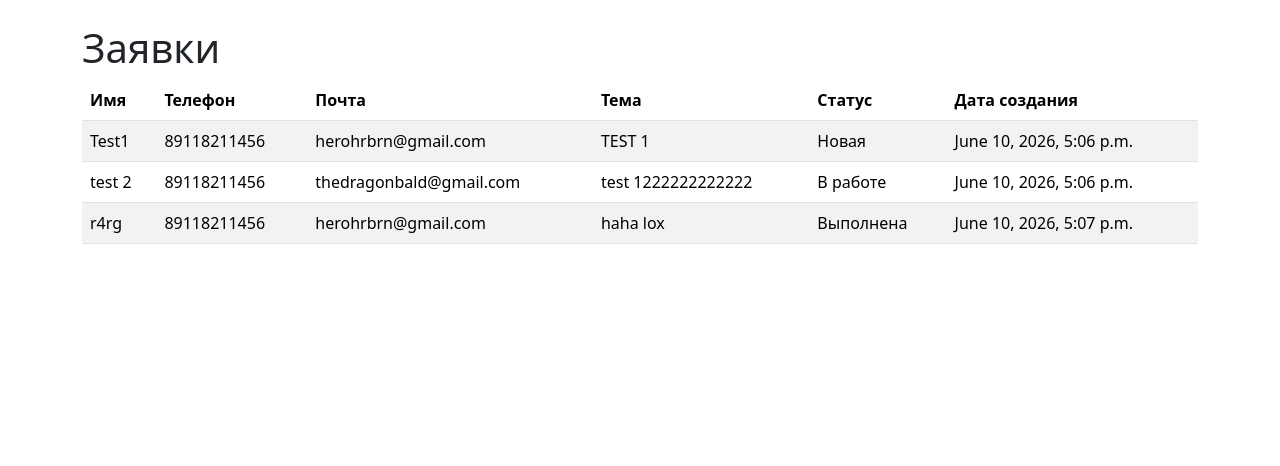
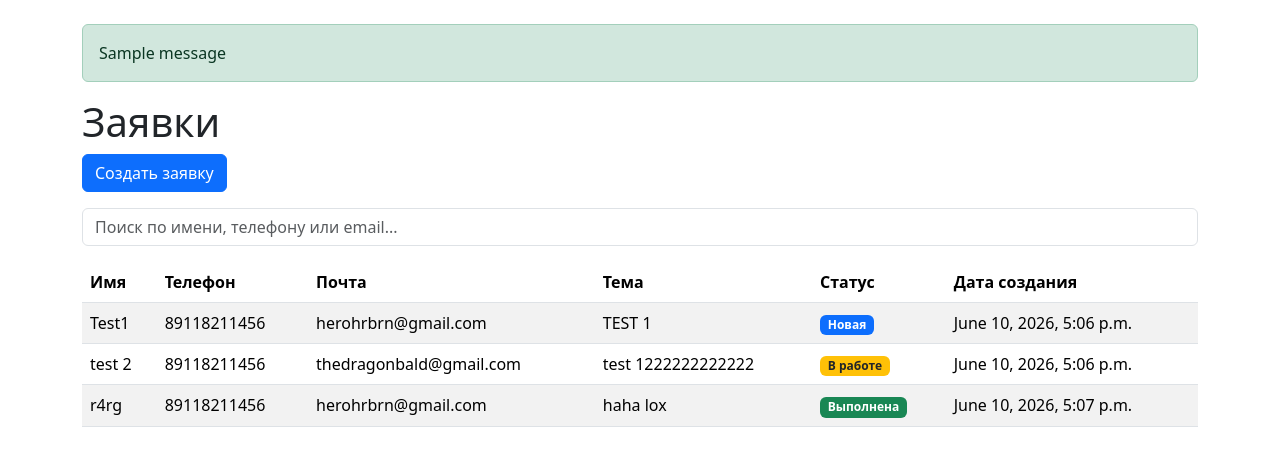
Before and after one commit to TheDragonBald/programming-training, a Django app: page /requests/ in a window 1280 px wide. Shown: the top 466 px of the page. Run offline with Django 5.2, Linux system fonts and the light colour scheme; data comes from the database, SQL or seed files in the repository; one stand-in notice (Sample message) is shown.

Commit message:
Шаблоны страниц: список, форма, Bootstrap, бейджи, поиск, SEO

```diff
--- a/test_tasks/Nikolsky_help_test/main/templates/main/base.html
+++ b/test_tasks/Nikolsky_help_test/main/templates/main/base.html
@@ -6,13 +6,20 @@
 			name="viewport"
 			content="width=device-width, initial-scale=1.0" />
 		<title>{% block title %}Заявки{% endblock %}</title>
+		<meta
+			name="description"
+			content="{% block description %}Система учёта заявок: просмотр и создание обращений клиентов.{% endblock %}" />
 		<link
 			href="https://cdn.jsdelivr.net/npm/bootstrap@5.3.3/dist/css/bootstrap.min.css"
 			rel="stylesheet" />
 	</head>
 
 	<body>
-		<div class="container my-4">{% block content %}{% endblock %}</div>
+		<div class="container my-4">
+			{% if messages %} {% for message in messages %}
+			<div class="alert alert-success">{{ message }}</div>
+			{% endfor %} {% endif %} {% block content %}{% endblock %}
+		</div>
 		<script src="https://cdn.jsdelivr.net/npm/bootstrap@5.3.3/dist/js/bootstrap.bundle.min.js"></script>
 	</body>
 </html>
--- a/test_tasks/Nikolsky_help_test/main/templates/main/request_list.html
+++ b/test_tasks/Nikolsky_help_test/main/templates/main/request_list.html
@@ -1,5 +1,17 @@
 {% extends 'main/base.html' %} {% block title %}Список заявок{% endblock %} {% block content %}
 <h1>Заявки</h1>
+
+<a
+	href="{% url 'request_create' %}"
+	class="btn btn-primary mb-3">
+	Создать заявку
+</a>
+
+<input
+	type="text"
+	id="searchInput"
+	class="form-control mb-3"
+	placeholder="Поиск по имени, телефону или email..." />
 
 <table class="table table-striped table-hover">
 	<thead>
@@ -19,10 +31,29 @@
 			<td>{{ r.phone }}</td>
 			<td>{{ r.email }}</td>
 			<td>{{ r.subject }}</td>
-			<td>{{ r.get_status_display }}</td>
+			<td>
+				{% if r.status == 'new' %}
+				<span class="badge bg-primary">{{ r.get_status_display }}</span>
+				{% elif r.status == 'in_progress' %}
+				<span class="badge bg-warning text-dark">{{ r.get_status_display }}</span>
+				{% elif r.status == 'done' %}
+				<span class="badge bg-success">{{ r.get_status_display }}</span>
+				{% endif %}
+			</td>
 			<td>{{ r.created_at }}</td>
 		</tr>
 		{% endfor %}
 	</tbody>
 </table>
+
+<script>
+	document.getElementById("searchInput").addEventListener("keyup", function () {
+		const query = this.value.toLowerCase()
+		const rows = document.querySelectorAll("table tbody tr")
+		rows.forEach(function (row) {
+			const text = row.textContent.toLowerCase()
+			row.style.display = text.includes(query) ? "" : "none"
+		})
+	})
+</script>
 {% endblock %}
```
Also changed, not shown: test_tasks/Nikolsky_help_test/main/templates/main/request_create.html (added, +13 -0 lines).
